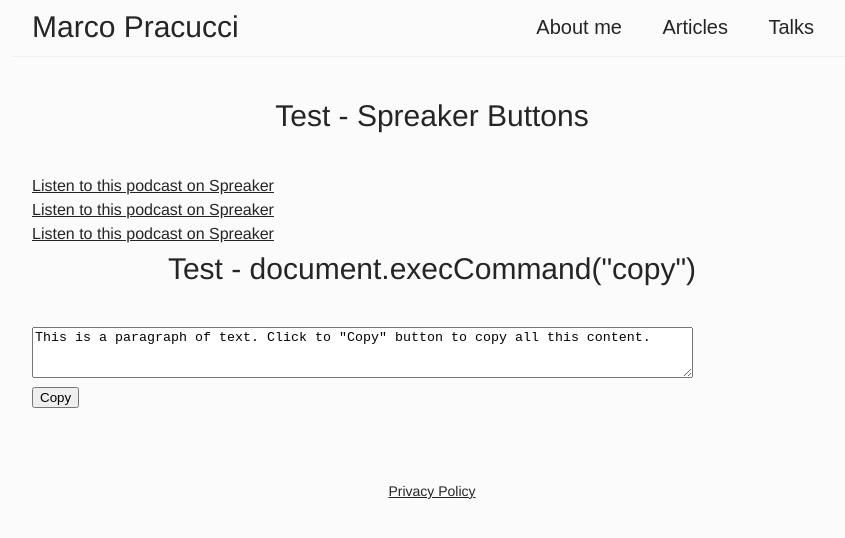
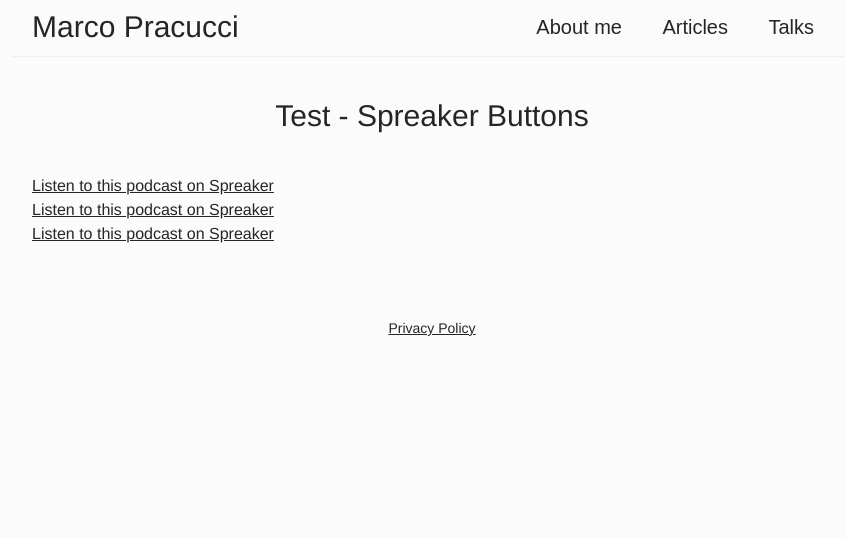
Before and after one commit to pracucci/www-pracucci, a Jekyll site: the page built from test.html, in a window 1280 px wide. Shown: the top 538 px of the page, without its empty margins (208-1053 px from the left). Built offline with Jekyll 4.4.1, drawn with Linux system fonts in a browser that asks for light colours; a script that is not in the unit is left out; part of the change alters nothing that is shown.

Commit message:
Updated test page

```diff
--- a/test.html
+++ b/test.html
@@ -17,36 +17,4 @@ layout: default
     </section>
 
 
-    <h1>Test - document.execCommand("copy")</h1>
-
-    <section>
-        <textarea id="input" rows="3" cols="80">This is a paragraph of text. Click to "Copy" button to copy all this content.</textarea>
-        <p><button id="copy-button">Copy</button></p>
-
-        <script>
-            var input = document.getElementById("input");
-
-            function onClick(event) {
-                event.preventDefault();
-
-                if (navigator.userAgent.match(/MSIE 8/)) {
-                    input.focus();
-                    input.select();
-                    content.createTextRange().execCommand("Copy");
-                } else {
-                    input.select();
-                    document.execCommand("copy");
-                }
-            }
-
-            var button = document.getElementById("copy-button");
-            if (button.addEventListener) {
-                button.addEventListener("click", onClick);
-            } else {
-                button.attachEvent("click", onClick);
-            }
-        </script>
-    </script>
-
-
 </section>
```
